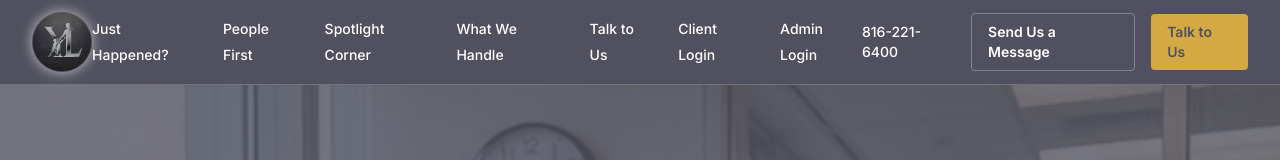
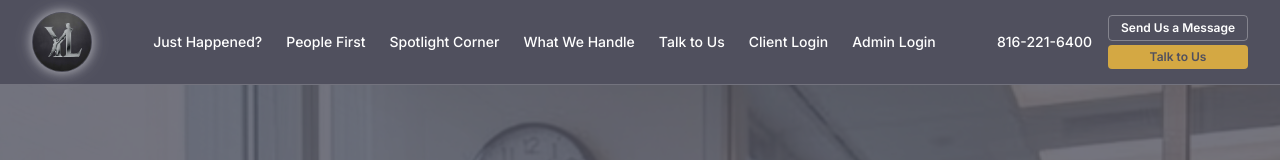
Before and after one commit to GreenBrahma/yonke-law-website, a Next.js app: page / in a window 1280 px wide. Shown: the top 160 px of the page. Built offline with nearby package versions, Linux system fonts and the light colour scheme.

Commit message:
style: stack nav CTA buttons vertically, make slender — no header wrapping

```diff
--- a/components/TopNav.tsx
+++ b/components/TopNav.tsx
@@ -77,7 +77,7 @@ export function TopNav() {
           })}
         </ul>
 
-        {/* ---- Right side: phone + CTA ---- */}
+        {/* ---- Right side: phone + stacked CTAs ---- */}
         <div className="flex items-center gap-4">
           <a
             href={PHONE_TEL}
@@ -86,16 +86,25 @@ export function TopNav() {
             {PHONE_NUMBER}
           </a>
 
-          <Link
-            href="/talk-to-us"
-            className="hidden sm:inline-flex rounded border border-steel-silver/30 px-4 py-2 text-sm font-semibold text-chrome-highlight hover:border-muted-gold hover:text-muted-gold transition-colors duration-200"
-          >
-            Send Us a Message
-          </Link>
+          <div className="hidden sm:flex flex-col gap-1">
+            <Link
+              href="/talk-to-us"
+              className="rounded border border-steel-silver/30 px-3 py-1 text-xs font-semibold text-chrome-highlight hover:border-muted-gold hover:text-muted-gold transition-colors duration-200 text-center whitespace-nowrap"
+            >
+              Send Us a Message
+            </Link>
+            <a
+              href={PHONE_TEL}
+              className="rounded bg-muted-gold px-3 py-1 text-xs font-semibold text-obsidian-graphite hover:bg-muted-gold/90 transition-colors duration-200 text-center whitespace-nowrap"
+            >
+              Talk to Us
+            </a>
+          </div>
 
+          {/* Mobile: single gold button */}
           <a
             href={PHONE_TEL}
-            className="rounded bg-muted-gold px-4 py-2 text-sm font-semibold text-obsidian-graphite hover:bg-muted-gold/90 transition-colors duration-200"
+            className="sm:hidden rounded bg-muted-gold px-3 py-1.5 text-xs font-semibold text-obsidian-graphite hover:bg-muted-gold/90 transition-colors duration-200"
           >
             Talk to Us
           </a>
```
